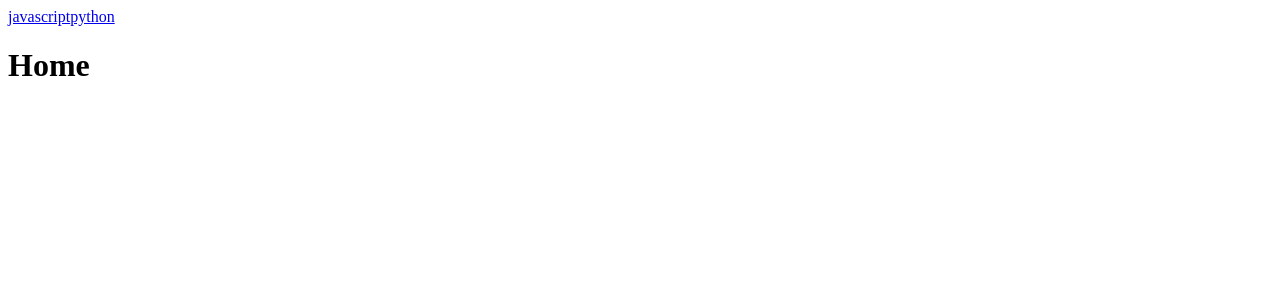
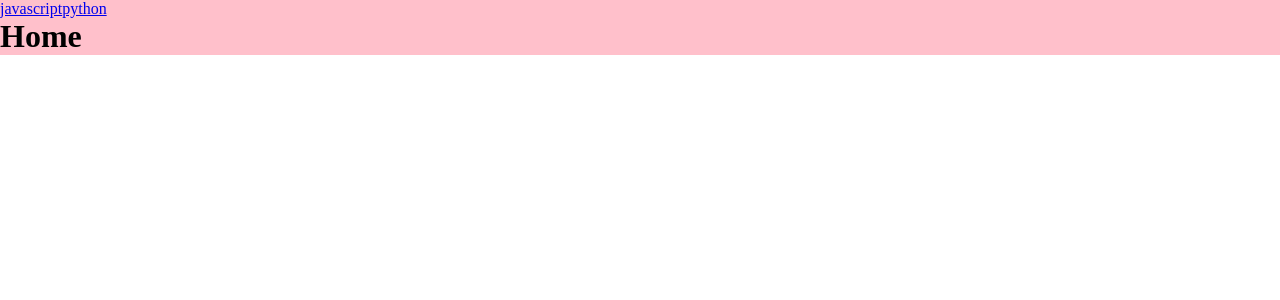
Before and after one commit to karyma101/dynamic-md-parser, a React app: page / in a window 1280 px wide. Shown: the top 300 px of the page. Built offline with nearby package versions, Linux system fonts and the light colour scheme.

Commit message:
added style and css loader to webpack

```diff
--- a/globals.d.ts
+++ b/globals.d.ts
@@ -1,2 +1,3 @@
 declare module '*.md'
+declare module '*.css'
 declare module 'react-markdown'
--- /dev/null
+++ b/src/components/App.css
@@ -0,0 +1,9 @@
+.app {
+    background-color: pink;
+}
+
+.nav {
+}
+
+.body {
+}
--- a/src/components/App.tsx
+++ b/src/components/App.tsx
@@ -5,14 +5,16 @@ import Home from './Home'
 import Nav from './Nav'
 import Body from './Body'
 
+import style from './App.css'
+
 class App extends Component {
     render() {
         return (
-            <div>
-                <div>
+            <div className={style.app}>
+                <div className={style.nav}>
                     <Nav />
                 </div>
-                <div>
+                <div className={style.body}>
                     <Switch>
                         <Route path="/:name" component={Body} />
                         <Route path="/" component={Home} />
--- /dev/null
+++ b/src/index.css
@@ -0,0 +1,4 @@
+* {
+    margin: 0;
+    padding: 0;
+}
--- a/src/index.tsx
+++ b/src/index.tsx
@@ -3,6 +3,7 @@ import ReactDOM from 'react-dom'
 import { BrowserRouter as Router } from 'react-router-dom'
 
 import App from './components/App'
+import './index.css'
 
 ReactDOM.render(
     <Router>
--- a/webpack.config.js
+++ b/webpack.config.js
@@ -25,6 +25,19 @@ module.exports = {
                     },
                 ],
             },
+            {
+                test: /\.css$/,
+                use: [
+                    'style-loader',
+                    {
+                        loader: 'css-loader',
+                        options: {
+                            importLoaders: 1,
+                            modules: true,
+                        },
+                    },
+                ],
+            },
         ],
     },
     output: {
```
